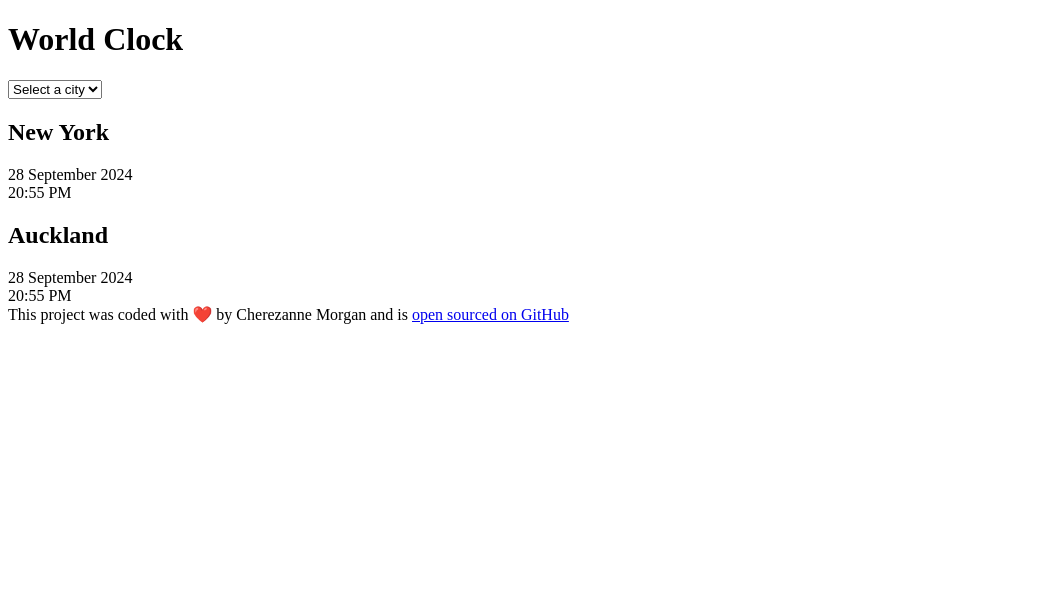
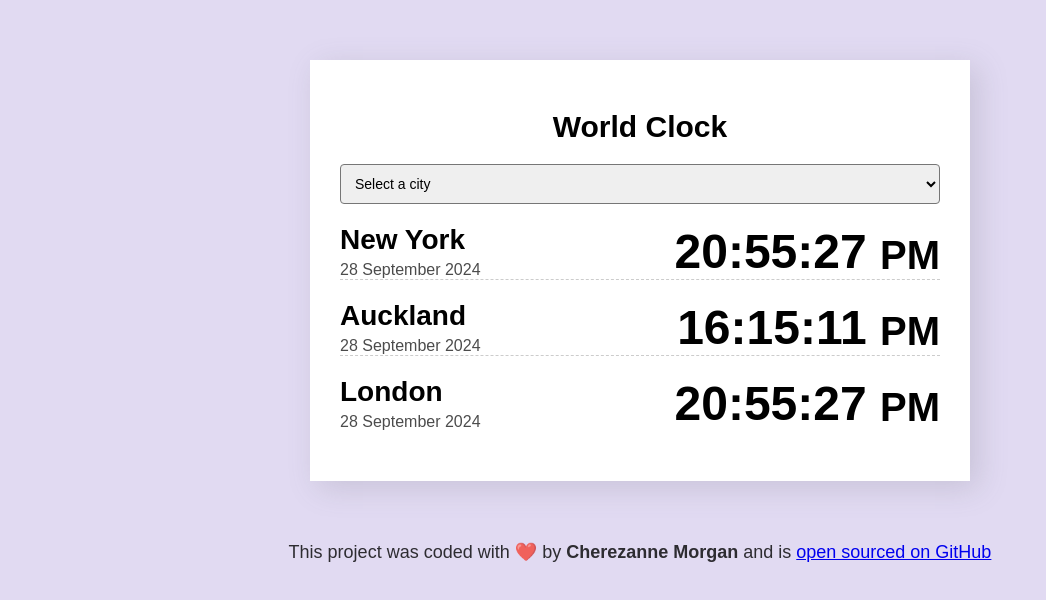
Before and after one commit to Cherezanne/World-clock-project, a plain HTML site: page index.html in a window 1280 px wide. Shown: the whole page, without its empty margins (0-1046 px from the left). Drawn offline with nearby package versions, Linux system fonts and the light colour scheme.

Commit message:
styled the project with css

```diff
--- a/index.html
+++ b/index.html
@@ -13,27 +13,49 @@
     <div class="container">
       <h1>World Clock</h1>
 
-      <select name="city" id="cities">
+      <select>
         <option value="">Select a city</option>
-        <option value="london">London</option>
-        <option value="newyork">New York</option>
-        <option value="auckland">Auckland</option>
+        <option value="">London</option>
+        <option value="">New York</option>
+        <option value="">Auckland</option>
       </select>
 
       <div class="city">
-        <h2>New York</h2>
-        <div class="date">28 September 2024</div>
-        <div class="time">20:55 PM</div>
+        <div>
+          <h2>New York</h2>
+          <div class="date">28 September 2024</div>
+        </div>
+        <div class="time">
+          20:55:27
+          <small>PM </small>
+        </div>
       </div>
 
-        <div class="city"></div>
-        <h2>Auckland</h2>
-        <div class="date">28 September 2024</div>
-        <div class="time">20:55 PM</div>
+      <div class="city">
+        <div>
+          <h2>Auckland</h2>
+          <div class="date">28 September 2024</div>
+        </div>
+        <div class="time">
+          16:15:11
+          <small>PM </small>
+        </div>
+      </div>
+
+      <div class="city">
+        <div>
+          <h2>London</h2>
+          <div class="date">28 September 2024</div>
+        </div>
+        <div class="time">
+          20:55:27
+          <small>PM </small>
+        </div>
       </div>
     </div>
     <footer>
-      This project was coded with ❤️ by Cherezanne Morgan and is
+      This project was coded with ❤️ by <strong>Cherezanne Morgan</strong> and
+      is
       <a
         href="https://github.com/Cherezanne/World-clock-project"
         target="_blank"
--- a/styles.css
+++ b/styles.css
@@ -0,0 +1,61 @@
+body {
+  background-color: #e1daf2;
+  font-family: sans-serif;
+}
+h1 {
+  text-align: center;
+  font-size: 30px;
+}
+
+h2 {
+  margin: 0 0 5px;
+  font-size: 28px;
+}
+
+select {
+  display: block;
+  width: 600px;
+  border-radius: 4px;
+  padding: 10px;
+  font-size: 14px;
+}
+
+.container {
+  max-width: 600px;
+  background: white;
+  padding: 30px;
+  box-shadow: rgb(100, 100, 111, 0.2) 8px 7px 29px 0px;
+  margin: 60px auto;
+  border-radius: 10;
+}
+
+.city {
+  display: flex;
+  justify-content: space-between;
+  margin: 20px 0;
+  border-bottom: 1px dashed rgba(0, 0, 0, 0.2);
+}
+
+.city:last-child {
+  border: none;
+}
+
+.time {
+  font-size: 48px;
+  font-weight: bold;
+}
+.time small {
+  font-size: 24x;
+  line-height: 36px;
+  vertical-align: middle;
+}
+
+.date {
+  opacity: 0.7;
+}
+
+footer {
+  text-align: center;
+  font-size: 18px;
+  color: rgb(0, 0, 0, 0.8);
+}
```
